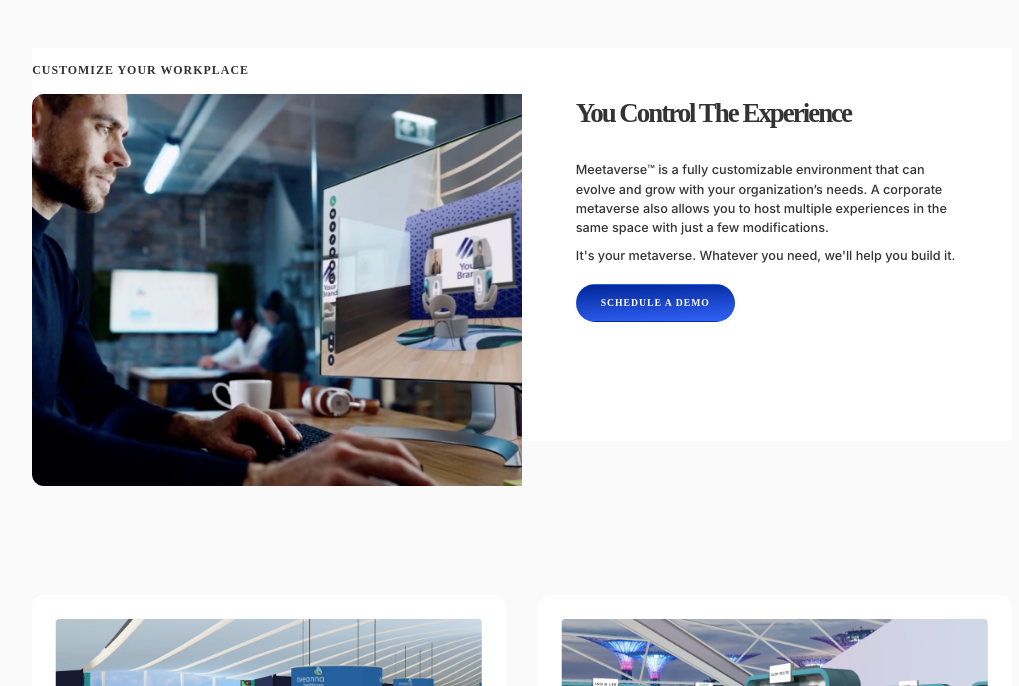
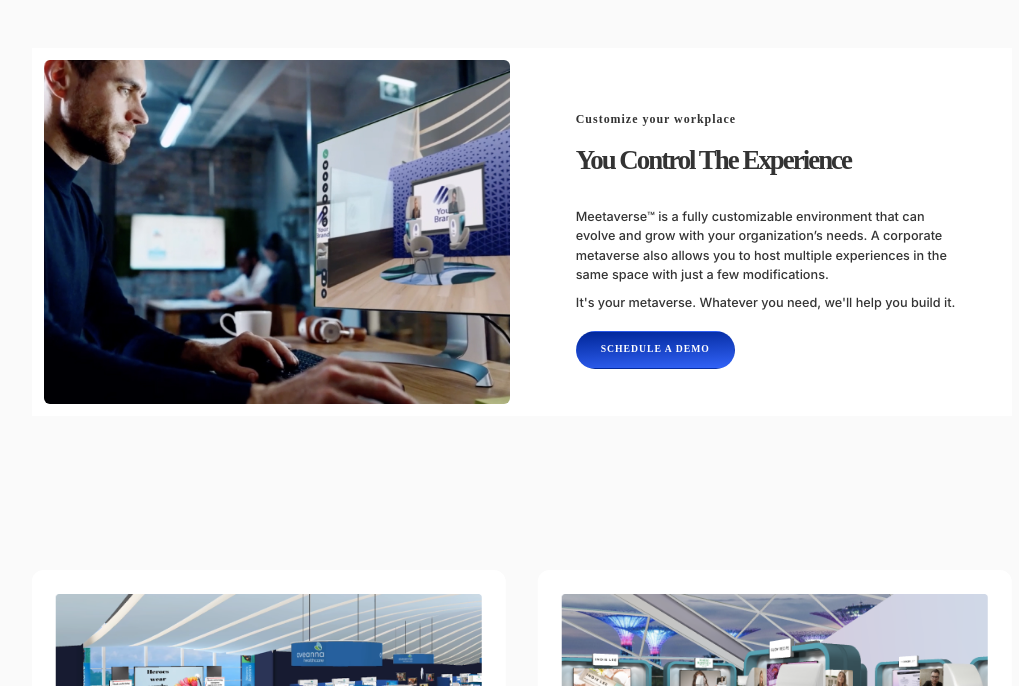
Before and after one commit to presto-agency/Meetaverse, a website: page src/templates/solutions.html in a window 1280 px wide. Shown: the part 2694-3380 px from the top of the page, without its empty margins (118-1137 px from the left). Drawn offline with nearby package versions, Linux system fonts and the light colour scheme; files that its build step writes are made by us from their sources; a script that the page names is missing; files whose address does not match are found by name; a web font is replaced by a local one.

Commit message:
fix: fix  content box title

```diff
--- a/src/scss/components/boxes.scss
+++ b/src/scss/components/boxes.scss
@@ -323,11 +323,12 @@
 		}
 		&-image {
 			width: 50%;
-			padding: 1.6rem 1.6rem 1.6rem 0;
+			padding: 1.6rem 1.6rem 1.6rem ;
 			overflow: hidden;
 			img, picture{
 				width: 100%;
 				height: 100%;
+				object-fit: cover;
 				border-radius: .8rem;
 			}
 		}
@@ -468,7 +469,7 @@
 		color: $color-black;
 	}
 
-	@include min(md) {
+	@include min(sm) {
 		&-text,
 		&-image {
 			width: 50%;
--- a/src/scss/components/experience.scss
+++ b/src/scss/components/experience.scss
@@ -37,7 +37,7 @@
 			right: 0;
 			bottom: 0;
 			content: url('../img/mask-logo.svg');
-			width: 100%;
+			width: auto;
 			height: auto;
 			max-width: 17.6rem;
 		}
--- a/src/templates/solutions.html
+++ b/src/templates/solutions.html
@@ -370,12 +370,12 @@
 <div class="section section-content-box">
     <div class="container">
         <div class="content-box animate-on-scroll hidden fadeInUp">
-            <div class="content-box-text content-box-text__full">
-                <h4 class="text-uppercase">Customize your workplace</h4>
+            <div class="content-box-image content-box-text__full">
+                <h4 class="title-4">Customize your workplace</h4>
                 <img src="img/image-44.jpg" alt="image"/>
             </div>
-            <div class="content-box-image image-card-box-text__full">
-                <h4 class="text-uppercase">Customize your workplace</h4>
+            <div class="content-box-text image-card-box-text__full">
+                <h4 class="title-4">Customize your workplace</h4>
                 <h3 class="text-capitalize">You Control The Experience</h3>
                 <p>
                     Meetaverse™ is a fully customizable environment that can evolve and grow with your organization’s needs. A corporate metaverse also allows you to host multiple experiences in the same space with just a few modifications.
```
Also changed, not shown: dist/css/styles.css, dist/solutions.html.
